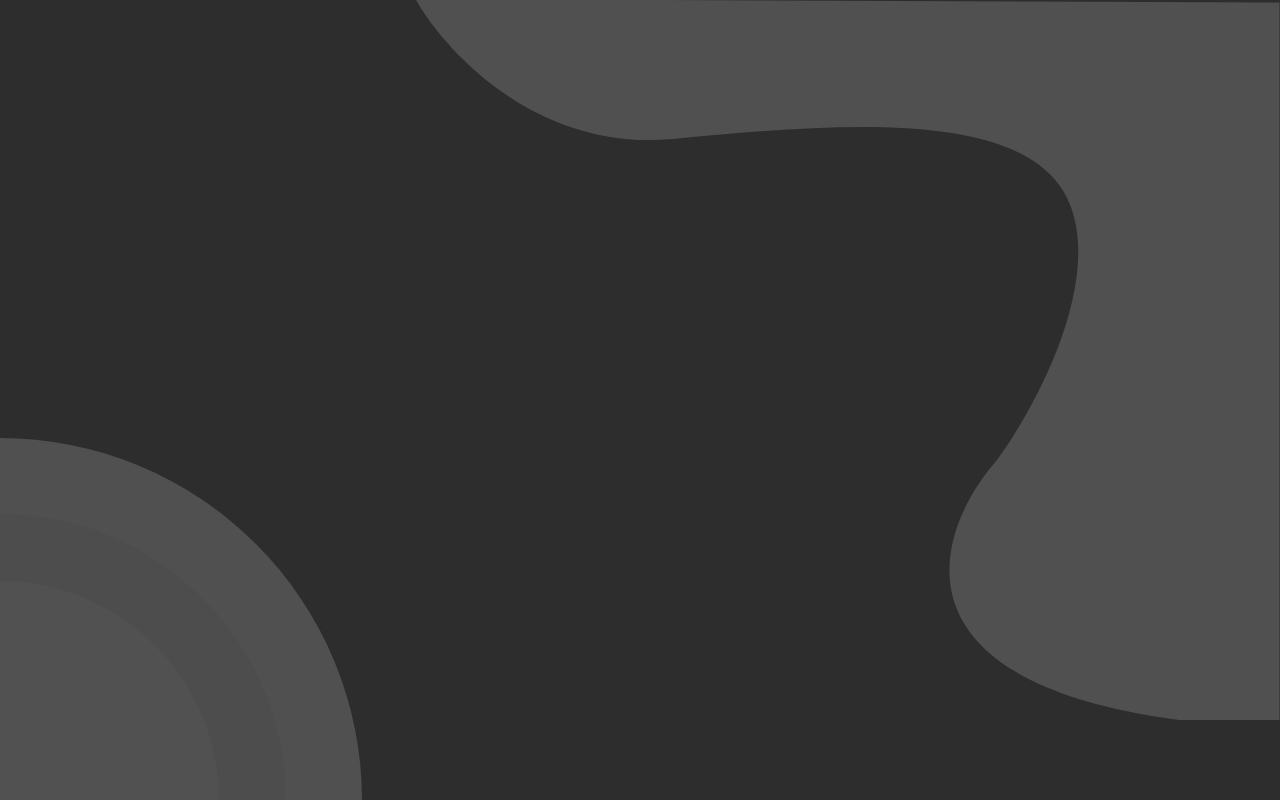
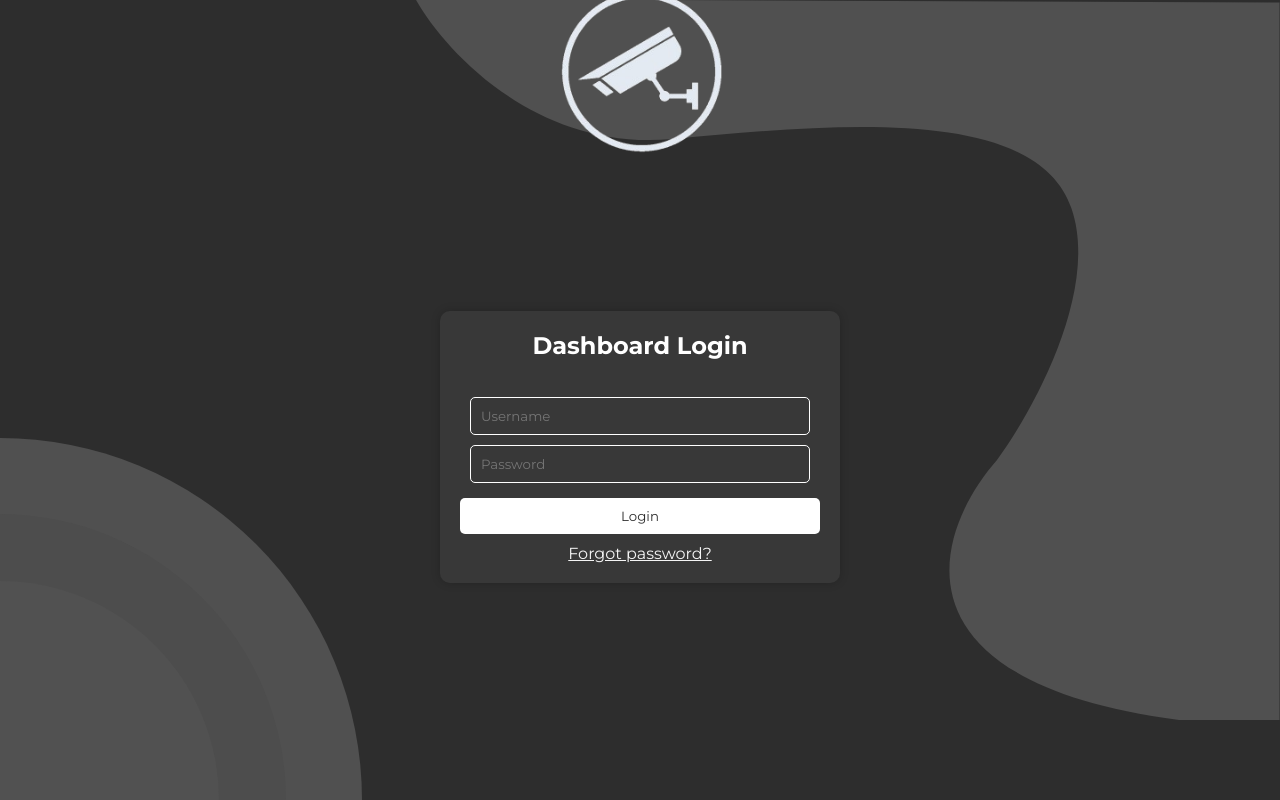
Before and after one commit to PI-Tracking/frontend, a React (Vite) app: page /login in a window 1280 px wide. Built offline with nearby package versions, Linux system fonts and the light colour scheme.

Commit message:
Fix login page

```diff
--- a/src/pages/Login/styles.module.css
+++ b/src/pages/Login/styles.module.css
@@ -30,7 +30,7 @@ body {
     sans-serif;
 }
 
-.login-container {
+.loginContainer {
   font-family:
     "Montserrat",
     -apple-system,
```
